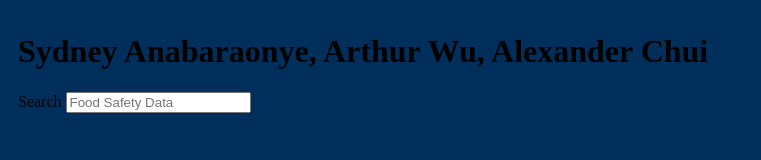
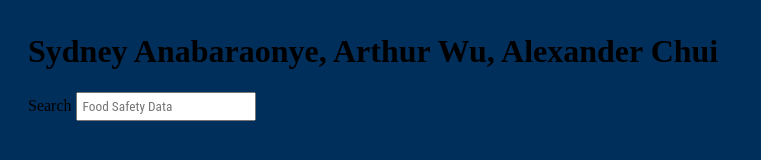
Before and after one commit to warthur123/INST377Group60Assn2, a website: page public/index.html in a window 1280 px wide. Shown: the whole page, without its empty margins (0-761 px from the left). Drawn offline with nearby package versions, Linux system fonts and the light colour scheme; no server answers.

Commit message:
Update styles.css

```diff
--- a/public/styles.css
+++ b/public/styles.css
@@ -5,6 +5,7 @@ body {
 .wrapper {
     margin-bottom: 5px;
   padding: 4px 8px;
+  margin-left: 10px;
 }
 h1 {
     color: black;
@@ -13,14 +14,16 @@ h1 {
 .container .flex-outer {
 
 }
-.search-form {
- font
- color: rgb(0, 0, 0);
-}
+
 .address-line 1{
 
 }
 */
+input {
+    font-family: 'Roboto Condensed', sans-serif;
+    padding: 5px;
+    color: rgb(0, 0, 0);
+}
 .filteredCases {
     background-image: linear-gradient( rgb(255, 180, 109),rgb(255, 255, 255));
     border: black;
```
